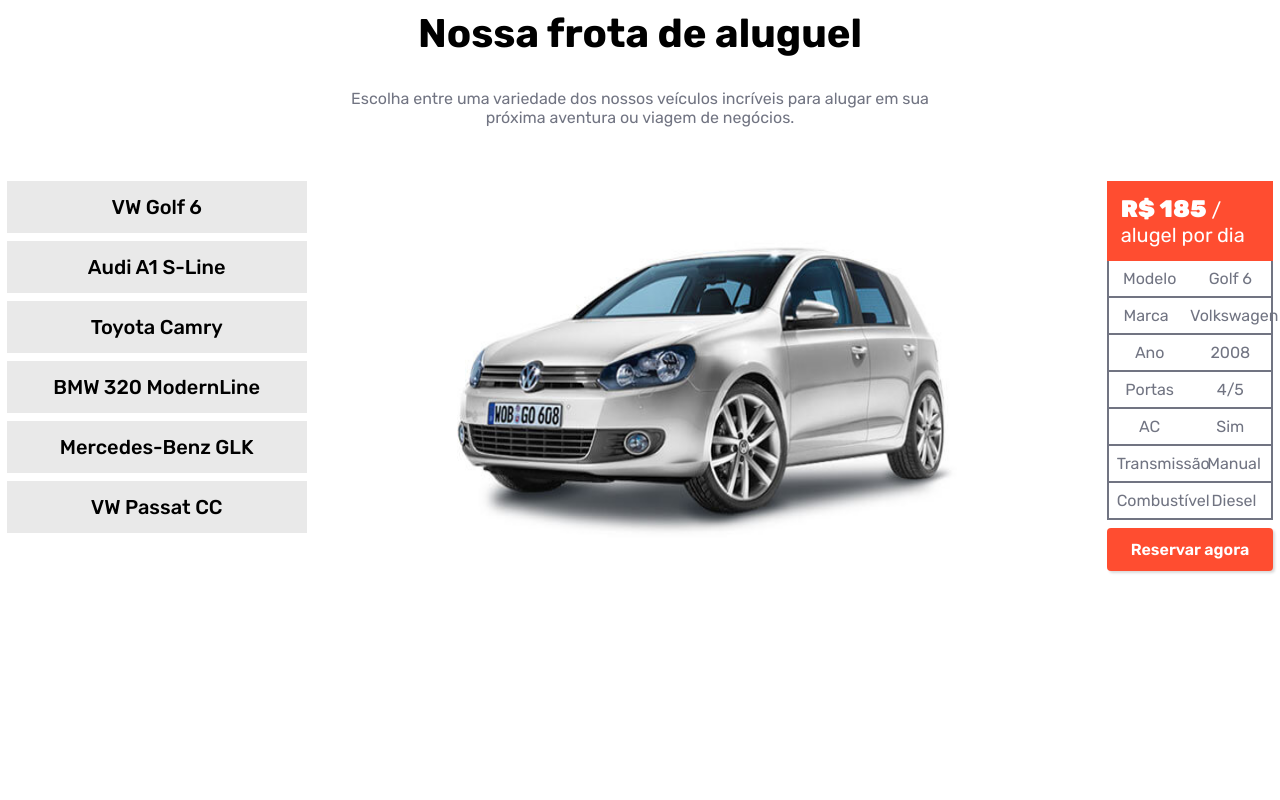
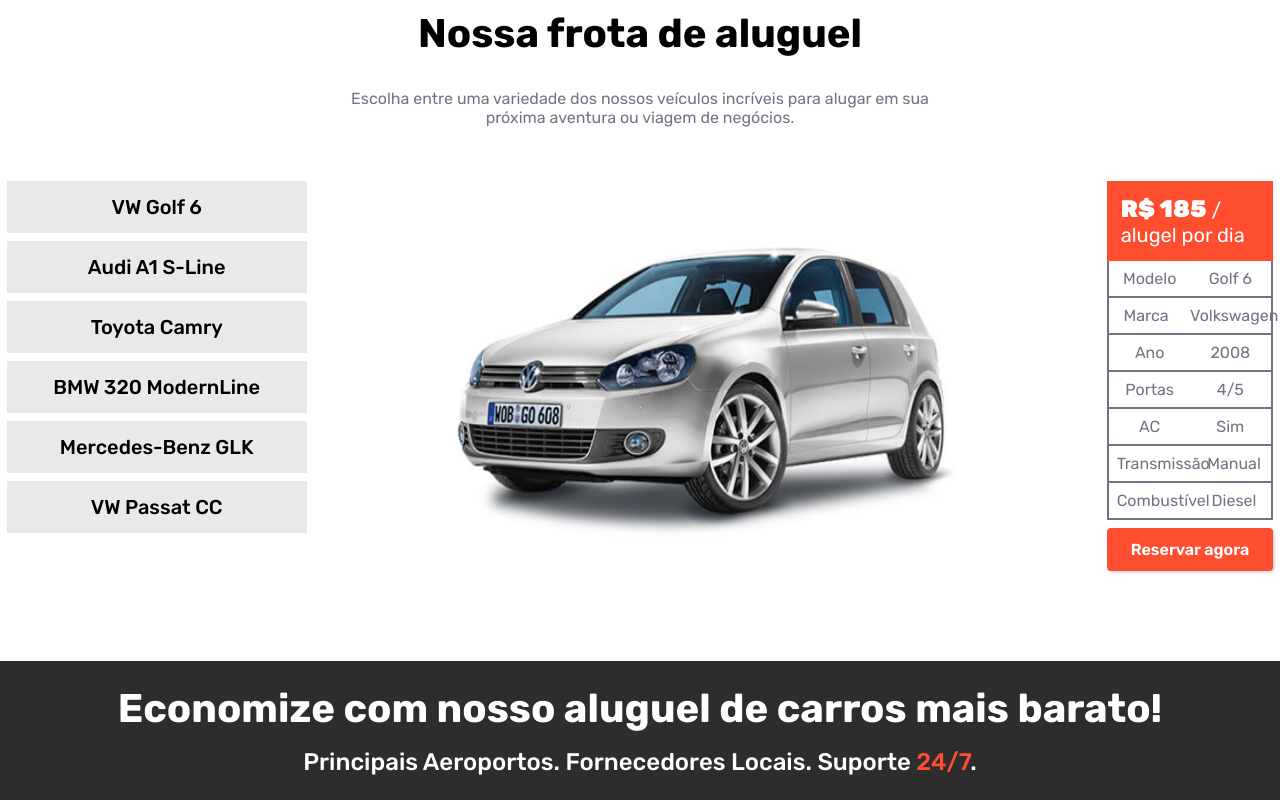
Before and after one commit to MorettiLeonardo/car-rent, a React (Create React App) app: page / in a window 1280 px wide. Shown: the part 1761-2561 px from the top of the page. Before the commit the page ends 2422 px from the top, so only its background shows below. Built offline with nearby package versions, Linux system fonts and the light colour scheme.

Commit message:
feat: banner

```diff
--- /dev/null
+++ b/src/components/Banner/index.tsx
@@ -0,0 +1,15 @@
+import { BannerContainer } from './styles'
+
+const Banner = () => (
+  <BannerContainer>
+    <div className="container">
+      <h2>Economize com nosso aluguel de carros mais barato!</h2>
+      <h3>
+        Principais Aeroportos. Fornecedores Locais. Suporte
+        <span className="isOrange"> 24/7</span>.
+      </h3>
+    </div>
+  </BannerContainer>
+)
+
+export default Banner
--- /dev/null
+++ b/src/components/Banner/styles.ts
@@ -0,0 +1,19 @@
+import styled from 'styled-components'
+import { colors } from '../../styles'
+
+export const BannerContainer = styled.div`
+  text-align: center;
+  background-color: ${colors.darkGray};
+  color: white;
+  padding: 24px;
+
+  h2 {
+    font-size: 40px;
+  }
+
+  h3 {
+    margin-top: 16px;
+    font-size: 24px;
+    font-weight: 500;
+  }
+`
--- a/src/pages/Home/index.tsx
+++ b/src/pages/Home/index.tsx
@@ -1,3 +1,4 @@
+import Banner from '../../components/Banner'
 import BookContent from '../../components/BookContent'
 import Header from '../../components/Header'
 import Hero from '../../components/Hero'
@@ -13,6 +14,7 @@
       <BookContent />
       <PlanTrip />
       <PickCar />
+      <Banner />
     </HomeContainer>
   </>
 )
--- a/src/styles.ts
+++ b/src/styles.ts
@@ -5,6 +5,7 @@
   black: '#000',
   gray: '#717482',
   lightGrey: '#e9e9e9',
+  darkGray: '#2d2d2d',
   orange: '#ff4d30',
   bgColor: '#f8f8f8',
   borderColor: '#ccc'
```
